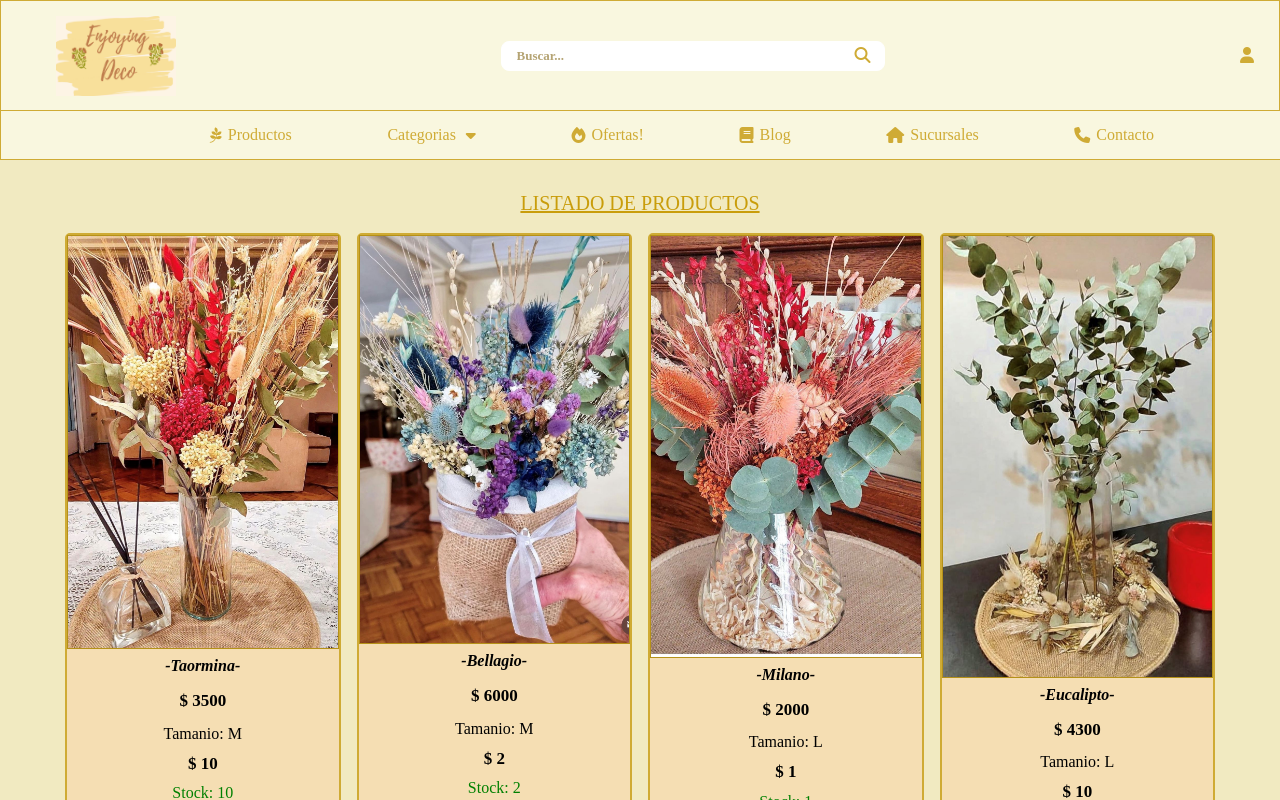
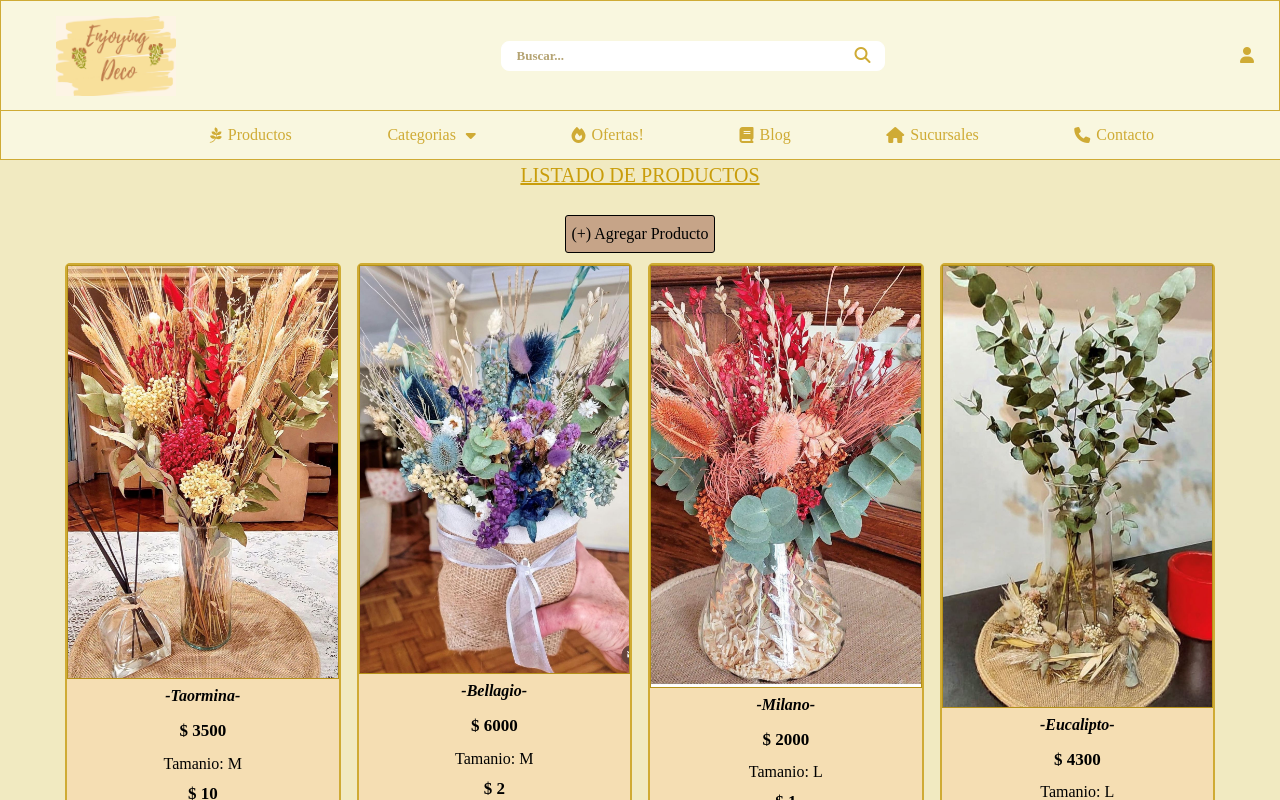
Before and after one commit to Andres9092/PreEntrega1Richardson, a React (Create React App) app: page / in a window 1280 px wide. Shown: the top 800 px of the page. Built offline with nearby package versions, Linux system fonts and the light colour scheme.

Commit message:
boton agregar producto como admin

```diff
--- a/src/assets/css/ItemListContainer.css
+++ b/src/assets/css/ItemListContainer.css
@@ -13,3 +13,21 @@
     color: #c99d0b;
 
 }
+
+
+.TituloPpal-BotonAgregarProducto{
+
+    display: flex;
+    flex-direction: column;
+    align-items: center;
+    justify-content: center;
+}
+
+.botonAgregarProducto{
+    background-color: rgb(198, 164, 136);
+    border: 1px solid;
+    padding: 6px 6px 6px 6px;
+    border-radius: 3px;
+    margin: 10px 0px 10px 0px;
+
+}
--- a/src/components/ItemListContainer.js
+++ b/src/components/ItemListContainer.js
@@ -10,9 +10,12 @@ import ramo5 from '../assets/images/Ramo5.jpg';
 import ramo6 from '../assets/images/Ramo6.jpg';
 import ramo7 from '../assets/images/Ramo7.jpg';
 import ramo8 from '../assets/images/Ramo8.jpg';
+import { Button } from 'react-bootstrap';
+import {Link} from 'react-router-dom';
 
 
-function ItemListContainer(props)  {    {/*Las Props vienen definidas por el Componenete 'Main' -> greeting = Bienvenido! */}
+                                                   {/* Si se esta logueado como 'Admin', aparecera el boton para agregar productos nuevos.*/}
+function ItemListContainer({props, admin = true})  {    {/*Las Props vienen definidas por el Componenete 'Main' -> greeting = Bienvenido! */}
 
   const [products, setProduct] = useState([])
     {/*Hook para ejecutar la funcion 1 vez unicamente, que cambia el estado inicial vacio de 'products', por medio de setProduct con la data array traida de la variable creada dentro de la funcion. */}
@@ -136,7 +139,7 @@ function ItemListContainer(props)  {    {/*Las Props vienen definidas por el Com
 
                           {/* etiqueta className generada con TAILWIND*/}
 
-          <h1 className="text-3xl pt-7 ... text-[#cfab35]"> {props.greeting} </h1>  {/* importo prop "greeting" con valor de saludo enviado desde Componente 'Main' para Comp. ItemListContainer  */}
+          {/*<h1 className="text-3xl pt-7 ... text-[#cfab35]"> {props.greeting} </h1>*/}  {/* importo prop "greeting" con valor de saludo enviado desde Componente 'Main' para Comp. ItemListContainer  */}
 
           {/* -----------------------------------GREETING-BEINVENIDA------------------------------------*/}
 
@@ -144,9 +147,10 @@ function ItemListContainer(props)  {    {/*Las Props vienen definidas por el Com
 
           <section class="seccionCards">
 
-
+            <div className = "TituloPpal-BotonAgregarProducto">
                 <h4 className="tituloListadoProd">LISTADO DE PRODUCTOS</h4>
-
+                {admin && <Link to ="/"> <Button className="botonAgregarProducto">(+) Agregar Producto</Button></Link >}      {/* Condicional &&, se muestra boton si se esta logueado como 'Admin'*/}
+            </div>
                 <ItemDetailContainer nombrePropProducts = {products}/>
 
 
```
